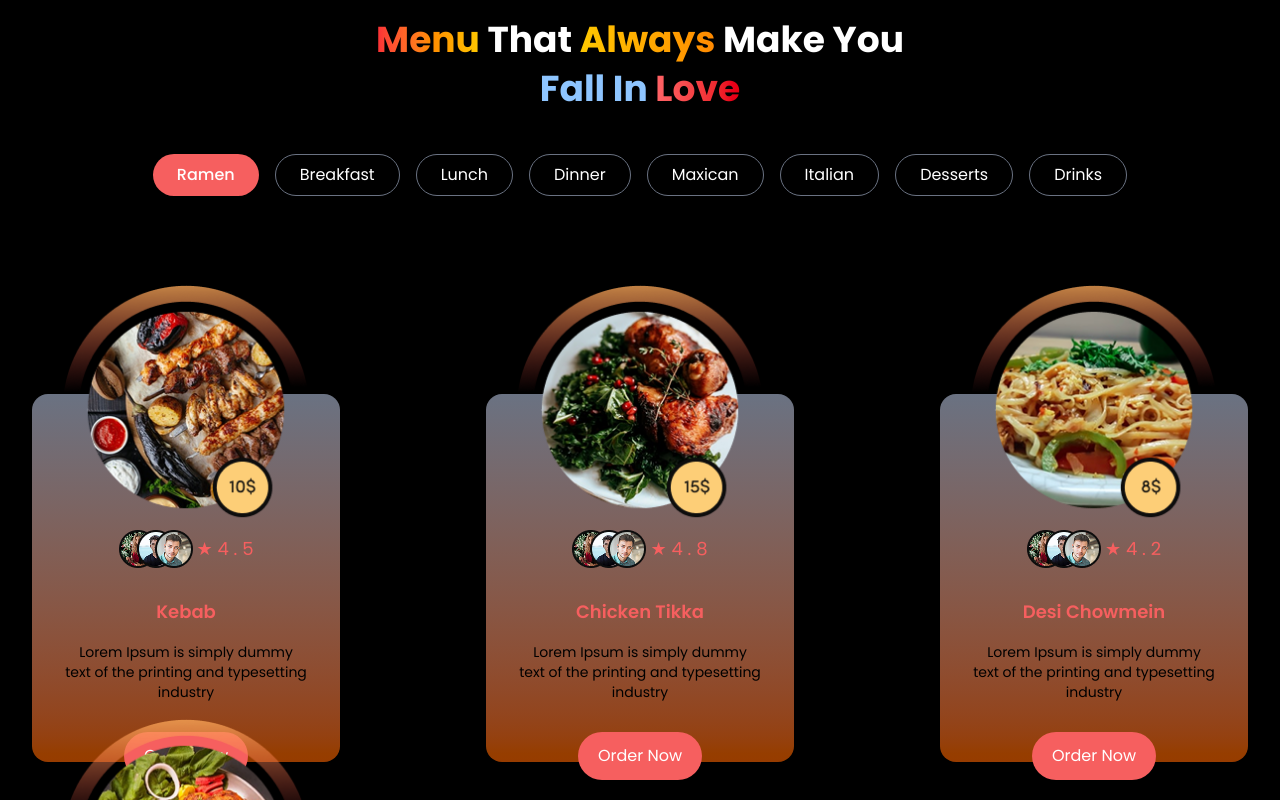
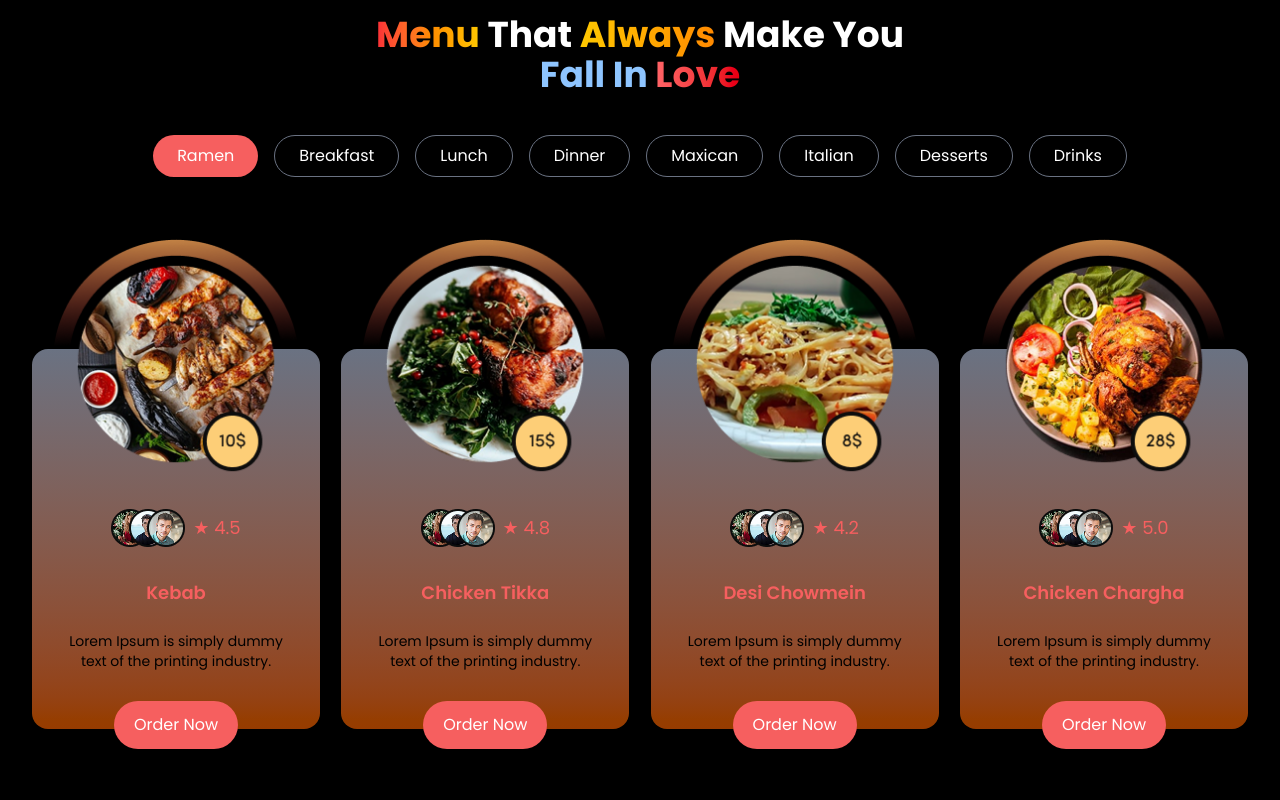
Before and after one commit to mahirTheCoder/Food-Hut, a Next.js app: page / in a window 1280 px wide. Shown: the part 3040-3840 px from the top of the page. Built offline with nearby package versions, Linux system fonts and the light colour scheme.

Commit message:
menu item button functional

```diff
--- a/src/app/Componets/Menu.jsx
+++ b/src/app/Componets/Menu.jsx
@@ -1,185 +1,125 @@
-import React from "react";
+"use client";
+import React, { useState } from "react";
+import Image from "next/image";
+
 import offer from "../../../public/offers.png";
+import offer2 from "../../../public/offer2.png";
+import offer3 from "../../../public/offer3.png";
 import offer4 from "../../../public/offer4.png";
-import offer3 from "../../../public/offer3.png";
-import offer2 from "../../../public/offer2.png";
-import ratig from "../../../public/rating.png";
+import rating from "../../../public/rating.png";
 
-import Image from "next/image";
+const menuData = {
+  Ramen: [
+    { img: offer, title: "Kebab", rate: "4.5" },
+    { img: offer2, title: "Chicken Tikka", rate: "4.8" },
+    { img: offer3, title: "Desi Chowmein", rate: "4.2" },
+    { img: offer4, title: "Chicken Chargha", rate: "5.0" },
+  ],
+  Breakfast: [
+    { img: offer2, title: "Egg Toast", rate: "4.1" },
+    { img: offer3, title: "Pancake", rate: "4.3" },
+    { img: offer, title: "Oats Bowl", rate: "4.6" },
+    { img: offer4, title: "Fruit Salad", rate: "4.0" },
+  ],
+  Lunch: [
+    { img: offer3, title: "Beef Curry", rate: "4.7" },
+    { img: offer4, title: "Chicken Rice", rate: "4.4" },
+    { img: offer2, title: "Biriyani Special", rate: "4.9" },
+    { img: offer, title: "Veg Thali", rate: "4.2" },
+  ],
+  Dinner: [], // default দেখাবে
+  Maxican: [],
+  Italian: [],
+  Desserts: [],
+  Drinks: [],
+};
+
+const defaultCards = [
+  { img: offer, title: "Kebab", rate: "4.5" },
+  { img: offer2, title: "Chicken Tikka", rate: "4.8" },
+  { img: offer3, title: "Desi Chowmein", rate: "4.2" },
+  { img: offer4, title: "Chicken Chargha", rate: "5.0" },
+];
+
 const Menu = () => {
+  const [active, setActive] = useState("Ramen");
+
+  const selectedCards =
+    menuData[active]?.length > 0 ? menuData[active] : defaultCards;
+
   return (
-    <section id="Menu" className="w-full py-20  text-white">
+    <section id="Menu" className="w-full py-20 text-white">
       <div className="container mx-auto text-center">
-        {/* Heading */}
-        <h2 className="text-4xl font-bold leading-snug mb-10 space-y-2">
-          <span className="text-transparent bg-clip-text bg-gradient-to-r from-red-500 to-yellow-400 underline underline-offset-8 decoration-[3px]">
+
+        {/* ---------- HEADING ---------- */}
+        <h2 className="text-4xl font-bold mb-10">
+          <span className="text-transparent bg-clip-text bg-gradient-to-r from-red-500 to-yellow-400 underline decoration-[3px]">
             Menu
           </span>{" "}
-          <span className="text-white">That</span>{" "}
-          <span className="text-transparent bg-clip-text bg-gradient-to-r from-yellow-400 to-orange-400 underline underline-offset-8 decoration-[3px]">
+          <span>That</span>{" "}
+          <span className="text-transparent bg-clip-text bg-gradient-to-r from-yellow-400 to-orange-400 underline decoration-[3px]">
             Always
           </span>{" "}
-          <span className="text-white">Make You</span>
-          <br />
-          <span className="underline-offset-8   text-blue-300">
-            Fall In
-          </span>{" "}
-          <span className="text-transparent bg-clip-text bg-gradient-to-r from-red-400 to-red-600 underline underline-offset-8">
+          Make You <br />
+          <span className="text-blue-300">Fall In</span>{" "}
+          <span className="text-transparent bg-clip-text bg-gradient-to-r from-red-400 to-red-600 underline">
             Love
           </span>
         </h2>
 
-        {/* Menu Buttons */}
-        <div className="flex flex-wrap justify-center gap-4 mt-8">
-          {/* Active Button */}
-          <button className="px-6 py-2 rounded-full bg-[#F65F5F] text-white font-medium">
-            Ramen
+        {/* ---------- BUTTON GROUP ---------- */}
+        <div className="flex flex-wrap justify-center gap-4 mb-10">
+          {Object.keys(menuData).map((item) => (
+            <button
+              key={item}
+              onClick={() => setActive(item)}
+              className={`px-6 py-2 rounded-full transition
+                ${
+                  active === item
+                    ? "bg-[#F65F5F] text-white"
+                    : "border border-gray-500 hover:border-[#F65F5F] hover:text-[#F65F5F]"
+                }
+              `}
+            >
+              {item}
             </button>
-
-          {/* Other Buttons */}
-          <button className="px-6 py-2 rounded-full border border-gray-500 hover:border-[#F65F5F] hover:text-[#F65F5F] transition">
-            Breakfast
-          </button>
-
-          <button className="px-6 py-2 rounded-full border border-gray-500 hover:border-[#F65F5F] hover:text-[#F65F5F] transition">
-            Lunch
-          </button>
-
-          <button className="px-6 py-2 rounded-full border border-gray-500 hover:border-[#F65F5F] hover:text-[#F65F5F] transition">
-            Dinner
-          </button>
-
-          <button className="px-6 py-2 rounded-full border border-gray-500 hover:border-[#F65F5F] hover:text-[#F65F5F] transition">
-            Maxican
-          </button>
-
-          <button className="px-6 py-2 rounded-full border border-gray-500 hover:border-[#F65F5F] hover:text-[#F65F5F] transition">
-            Italian
-          </button>
-
-          <button className="px-6 py-2 rounded-full border border-gray-500 hover:border-[#F65F5F] hover:text-[#F65F5F] transition">
-            Desserts
-          </button>
-
-          <button className="px-6 py-2 rounded-full border border-gray-500 hover:border-[#F65F5F] hover:text-[#F65F5F] transition">
-            Drinks
-          </button>
+          ))}
         </div>
 
-        {/* -----------menu parts----------- */}
-        {/* Cards Row */}
-        <div className="flex justify-between flex-wrap lg:mt-33 gap-30 lg:gap-0">
-          {/* ------- Card 1 ------- */}
-          <div className=" bg-linear-to-b from-gray-500 to-amber-800 w-77 h-92 rounded-2xl  shadow-xl  transition flex flex-col items-center relative mt-[66px]">
-            {/* ----img part-------- */}
-            <div className="img absolute top-[-30%]">
-              <Image src={offer} alt="offer" className="w-63 h-63  " />
+        {/* ---------- MENU CARDS ---------- */}
+        <div className="flex  flex-wrap justify-between mt-27 gap-30 lg:gap-0 ">
+          {selectedCards.map((card, i) => (
+            <div
+              key={i}
+              className="bg-gradient-to-b from-gray-500 to-amber-800 w-72 h-[380px] rounded-2xl shadow-xl flex flex-col items-center relative mt-16"
+            >
+              {/* IMAGE */}
+              <div className="absolute -top-28">
+                <Image src={card.img} alt="offer" className="w-63 h-63" />
               </div>
 
-            {/* ------rationg part-------- */}
-            <div className="flex items-center justify-center gap-2 mt-34">
-              <p className="flex items-center gap-1 text-[#F65F5F] text-sm">
-                <Image src={ratig} alt="offer" />{" "}
-                <span className="text-lg">★ 4 . 5</span>
-              </p>
+              {/* RATING */}
+              <div className="flex items-center gap-2 mt-40">
+                <Image src={rating} alt="rating" className="w-[74px]" />
+                <span className="text-[#F65F5F] text-lg">★ {card.rate}</span>
               </div>
 
-            <h3 className=" text-[#F65F5F]  font-semibold text-lg mt-7.5">
-              Kebab
+              {/* TITLE */}
+              <h3 className="text-[#F65F5F] font-semibold text-lg mt-8">
+                {card.title}
               </h3>
-            <p className="text-center w-[243px] text-black text-sm mt-4">
-              Lorem Ipsum is simply dummy text of the printing and typesetting
-              industry
+
+              {/* DESCRIPTION */}
+              <p className="text-center w-56 text-black text-sm mt-6">
+                Lorem Ipsum is simply dummy text of the printing industry.
               </p>
 
+              {/* BUTTON */}
               <button className="bg-[#F65F5F] text-white mt-7.5 px-5 py-3 rounded-full hover:bg-[#ff7979] transition">
                 Order Now
               </button>
             </div>
-
-          {/* ------- Card 3 ------- */}
-          <div className=" bg-linear-to-b from-gray-500 to-amber-800 w-77 h-92 rounded-2xl  shadow-xl  transition flex flex-col items-center relative mt-[66px]">
-            {/* ----img part-------- */}
-            <div className="img absolute top-[-30%]">
-              <Image src={offer2} alt="offer" className=" w-63 h-63  " />
-            </div>
-
-            {/* ------rationg part-------- */}
-            <div className="flex items-center justify-center gap-2 mt-34">
-              <p className="flex items-center gap-1 text-[#F65F5F] text-sm">
-                <Image src={ratig} alt="offer" />{" "}
-                <span className="text-lg">★ 4 . 8</span>
-              </p>
-            </div>
-
-            <h3 className=" text-[#F65F5F]  font-semibold text-lg mt-7.5">
-              Chicken Tikka
-            </h3>
-            <p className="text-center w-[243px] text-black text-sm mt-4">
-              Lorem Ipsum is simply dummy text of the printing and typesetting
-              industry
-            </p>
-
-            <button className="bg-[#F65F5F] text-white mt-7.5 px-5 py-3 rounded-full hover:bg-[#ff7979] transition">
-              Order Now
-            </button>
-          </div>
-
-          {/* ------- Card 3 ------- */}
-          <div className=" bg-linear-to-b from-gray-500 to-amber-800 w-77 h-92 rounded-2xl  shadow-xl  transition flex flex-col items-center relative mt-[66px]">
-            {/* ----img part-------- */}
-            <div className="img absolute top-[-30%]">
-              <Image src={offer3} alt="offer" className=" w-63 h-63  " />
-            </div>
-
-            {/* ------rationg part-------- */}
-            <div className="flex items-center justify-center gap-2 mt-34">
-              <p className="flex items-center gap-1 text-[#F65F5F] text-sm">
-                <Image src={ratig} alt="offer" />{" "}
-                <span className="text-lg">★ 4 . 2</span>
-              </p>
-            </div>
-
-            <h3 className=" text-[#F65F5F]  font-semibold text-lg mt-7.5">
-              Desi Chowmein
-            </h3>
-            <p className="text-center w-[243px] text-black text-sm mt-4">
-              Lorem Ipsum is simply dummy text of the printing and typesetting
-              industry
-            </p>
-
-            <button className="bg-[#F65F5F] text-white mt-7.5 px-5 py-3 rounded-full hover:bg-[#ff7979] transition">
-              Order Now
-            </button>
-          </div>
-
-          {/* ------- Card 4 ------- */}
-          <div className=" bg-linear-to-b from-gray-500 to-amber-800 w-77 h-92 rounded-2xl  shadow-xl  transition flex flex-col items-center relative mt-[66px]">
-            {/* ----img part-------- */}
-            <div className="img absolute top-[-30%]">
-              <Image src={offer4} alt="offer" className=" w-63 h-63  " />
-            </div>
-
-            {/* ------rationg part-------- */}
-            <div className="flex items-center justify-center gap-2 mt-34">
-              <p className="flex items-center gap-1 text-[#F65F5F] text-sm">
-                <Image src={ratig} alt="offer" />{" "}
-                <span className="text-lg">★ 5 . 0</span>
-              </p>
-            </div>
-
-            <h3 className=" text-[#F65F5F]  font-semibold text-lg mt-7.5">
-              Chicken Chargha
-            </h3>
-            <p className="text-center w-[243px] text-black text-sm mt-4">
-              Lorem Ipsum is simply dummy text of the printing and typesetting
-              industry
-            </p>
-
-            <button className="bg-[#F65F5F] text-white mt-7.5 px-5 py-3 rounded-full hover:bg-[#ff7979] transition">
-              Order Now
-            </button>
-          </div>
+          ))}
         </div>
       </div>
     </section>
```
Lines whose indentation alone changed are shown as unchanged.
